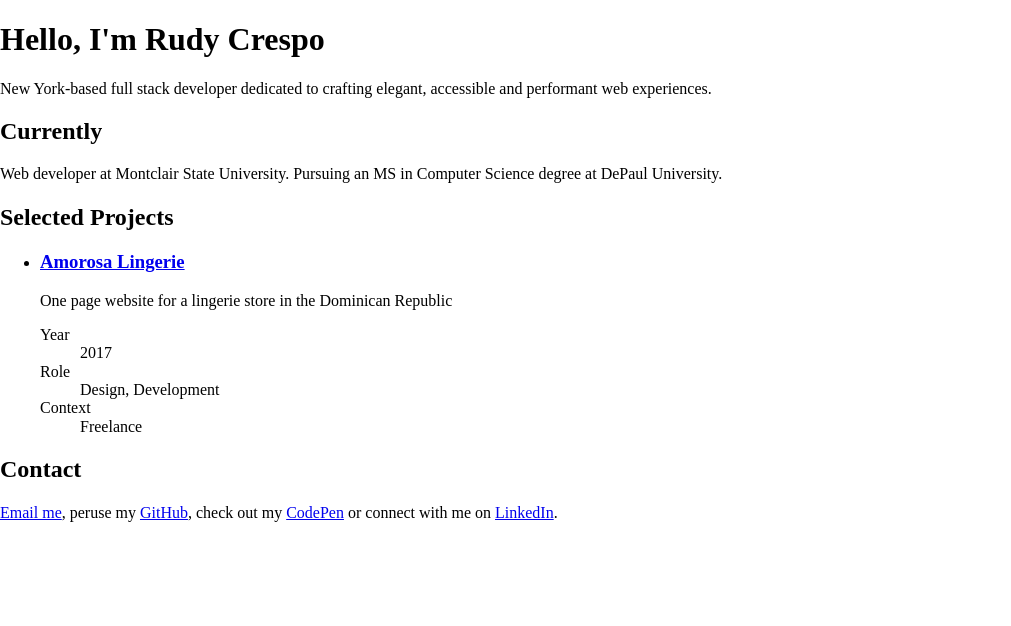
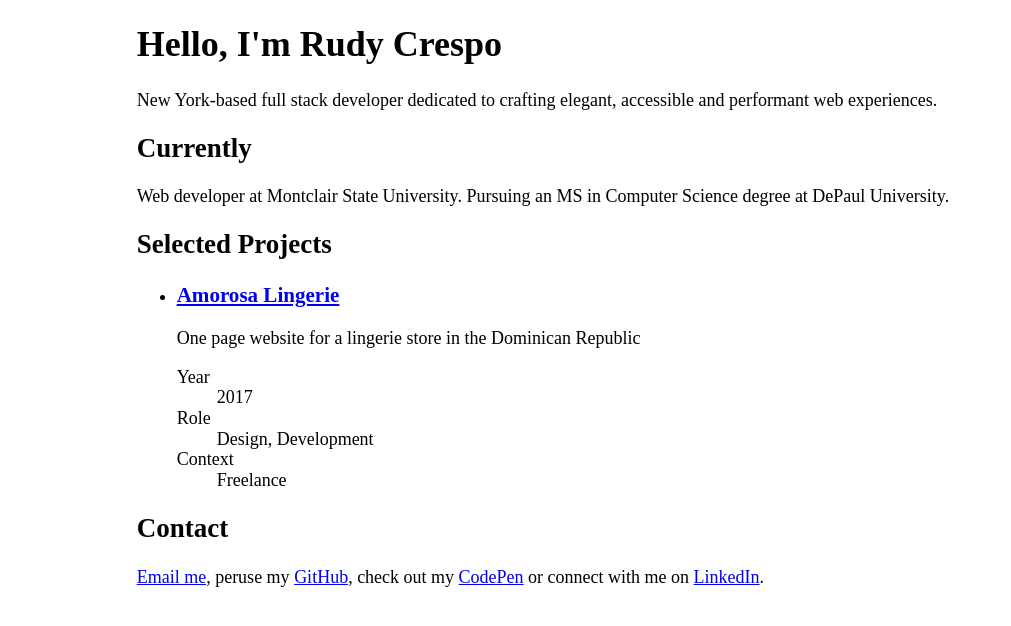
Before and after one commit to rcrespo9/portfolio-2018, a Jekyll site: the page built from index.md, in a window 1280 px wide. Shown: the top 626 px of the page, without its empty margins (0-1011 px from the left). Built offline with Jekyll 4.4.1, drawn with Linux system fonts in a browser that asks for light colours; some web fonts are replaced.

Commit message:
started some styling

```diff
--- a/_layouts/default.html
+++ b/_layouts/default.html
@@ -5,7 +5,7 @@
 
 <body>
 
-  <div class="l-wrap">
+  <div class="c-site-container">
     {%- include header.html -%}
 
     <main class="page-content">
--- /dev/null
+++ b/_sass/base/_base.scss
@@ -0,0 +1,10 @@
+html {
+  font-size: 18px;
+  box-sizing: border-box;
+}
+
+*,
+*:before,
+*:after {
+  box-sizing: inherit;
+}
--- /dev/null
+++ b/_sass/components/_site-container.scss
@@ -0,0 +1,4 @@
+.c-site-container {
+  max-width: modular-scale(14);
+  margin: 0 auto;
+}
--- a/_sass/minima.scss
+++ b/_sass/minima.scss
@@ -3,5 +3,11 @@
 @import "lib/bourbon/bourbon";
 
 @import "base/normalize";
+@import "base/base";
 
 @import "variables/colors";
+@import "variables/typography";
+
+@import "layouts/layouts";
+
+@import "components/site-container";
--- /dev/null
+++ b/_sass/variables/_typography.scss
@@ -0,0 +1,4 @@
+$bourbon: (
+  "modular-scale-base": 1em,
+  "modular-scale-ratio": $perfect-fourth
+);
```
Also changed, not shown: _sass/layouts/_layouts.scss (added).
